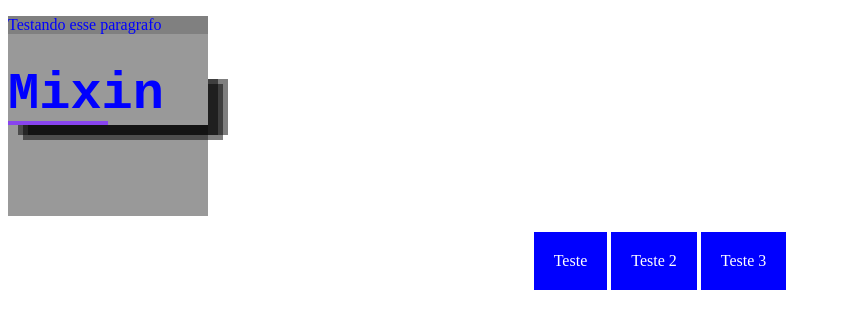
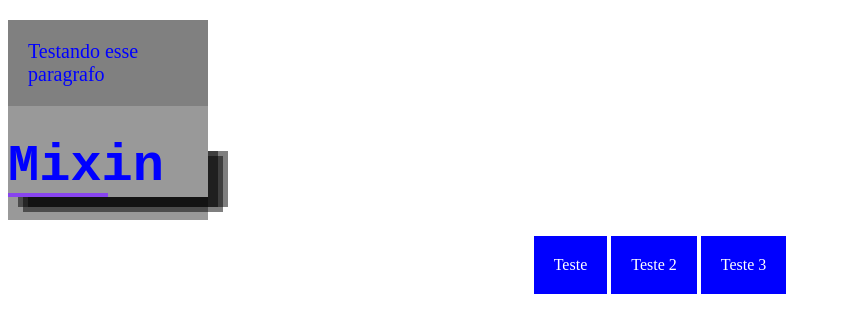
Before and after one commit to simonelopess/SCSS, a plain HTML site: page index.html in a window 1280 px wide. Shown: the whole page, without its empty margins (0-841 px from the left). Drawn offline with nearby package versions, Linux system fonts and the light colour scheme; files that its build step writes are made by us from their sources.

Commit message:
operadores

```diff
--- a/scss/style.scss
+++ b/scss/style.scss
@@ -1,3 +1,9 @@
+//operadores
+p{
+    font-size: 10px + 10;
+    padding: 20px;
+}
+
 @import "colors";
 
 //mixin
```
